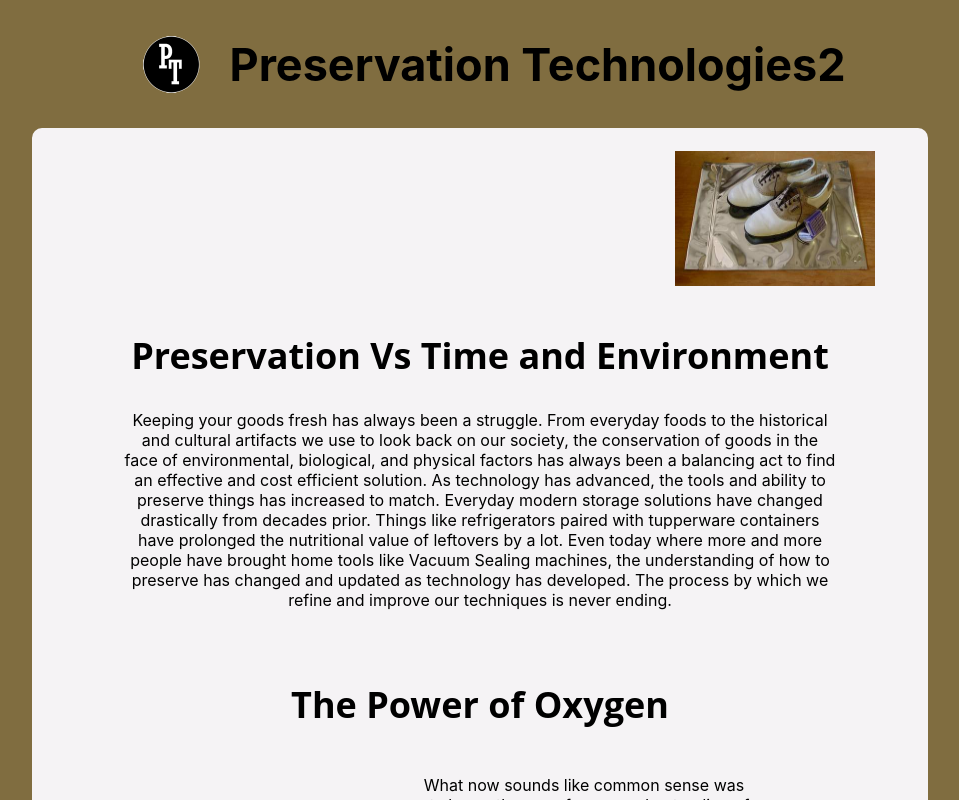
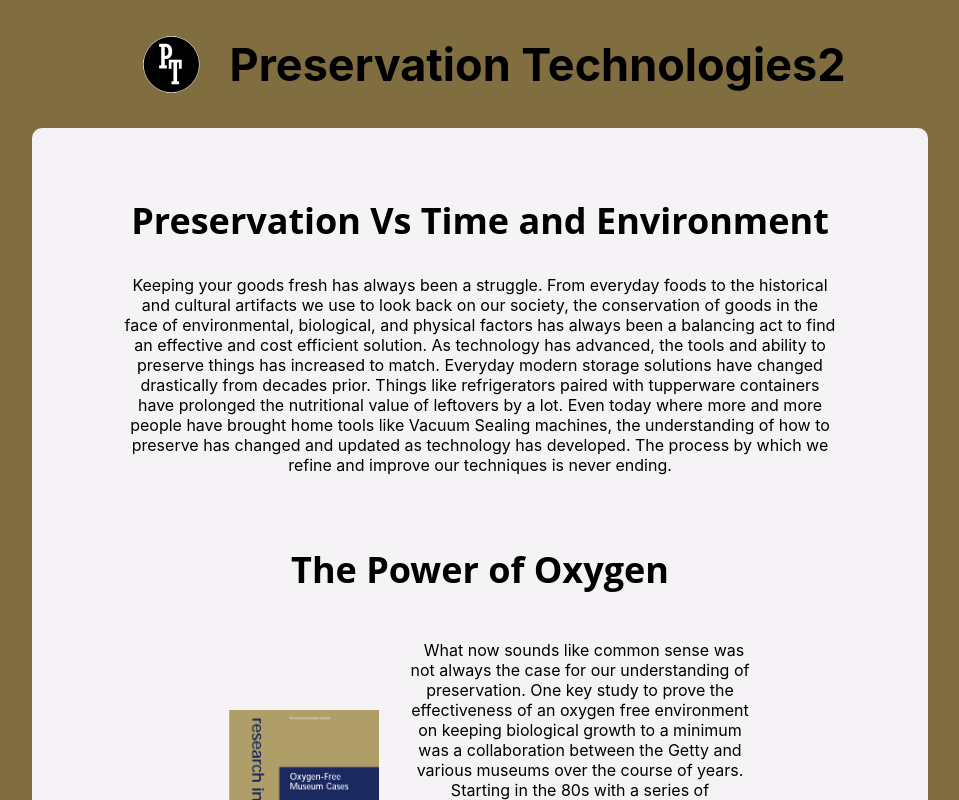
Before and after one commit to TrunkOfUkuleles/preserve-draft, a React (Create React App) app: page / in a window 1280 px wide. Shown: the top 800 px of the page, without its empty margins (160-1119 px from the left). Built offline with nearby package versions, Linux system fonts and the light colour scheme.

Commit message:
Add files via upload

```diff
--- a/src/App.js
+++ b/src/App.js
@@ -50,7 +50,7 @@ if (popped==="none"){
       {/* <div id="Header-Stuffs">Contact Us</div> */}
     </div>
       <div id="Main-Body">
-        <div id="popout" visible="hidden" width="500px;" height="500px">{shoepic}</div>
+        <div id="popout" visible="hidden" width="500px;" height="500px">{holder}</div>
         <div id="section1" className="section-container">
           <div id="section1-title" className="section-title"><h2>Preservation Vs Time and Environment</h2></div>
           <div id="section1-cont">Keeping your goods fresh has always been a struggle. From everyday foods to the historical and cultural artifacts we use to look
```
